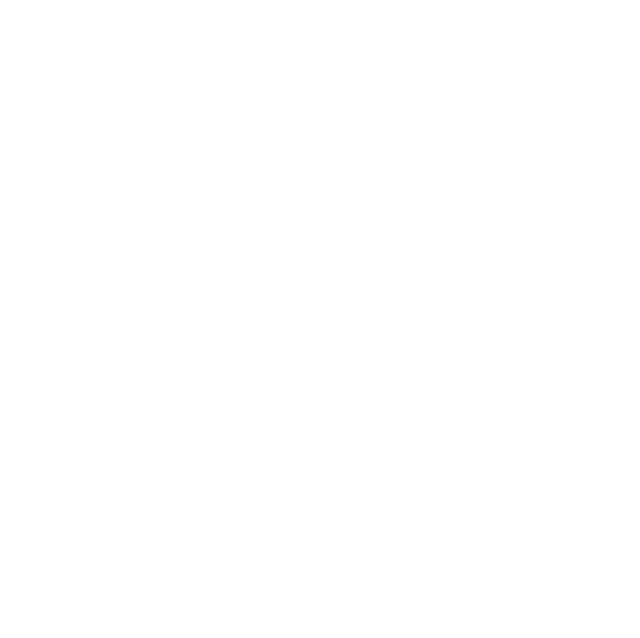
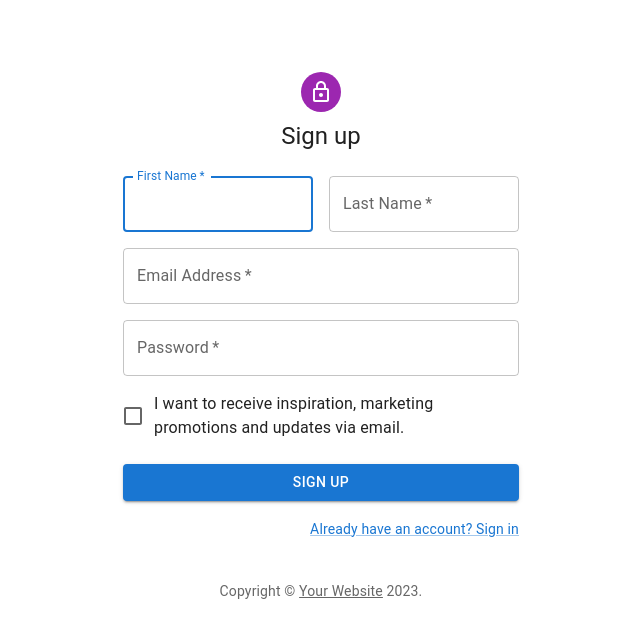
Before and after one commit to ahsanraza161/SchoolManagmentSystem, a React (Create React App) app in the folder client/: page /signup in a window 1280 px wide. Before the commit this address had no page. Shown: the top 638 px of the page, without its empty margins (319-959 px from the left). Built offline with nearby package versions, Linux system fonts and the light colour scheme.

Commit message:
Add a sing up page

```diff
--- a/client/src/App.js
+++ b/client/src/App.js
@@ -3,11 +3,14 @@
 import SignIn from './components/Signinform/signin';
 import Admin from './panels/admin/admin';
 import { Routes, Route } from 'react-router-dom';
+import SignUp from './components/Signupform/signup'
+
 
 function App() {
   return (
     <div className="App">
       <Routes>
+        <Route path="/signup" element={<SignUp />}></Route>
         <Route path="/" element={<SignIn />}></Route>
         <Route path="/student" element={<Admin />}></Route>
       </Routes>
--- a/client/src/components/Signinform/signin.js
+++ b/client/src/components/Signinform/signin.js
@@ -59,16 +59,17 @@
       .then((response) => {
         //console.log(response.data);
         //console.log(response.data.data.userType);
-        // if (response.data.status === true && response.data.status === 'student') {
-        //   navigate('/student');
-        // }
-       if (response.data.status === true && response.data.data.userType === "admin") {
-          //navigate('/admin');
+        if (response.data.status === true && response.data.data.userType === 'student') {
+          navigate('/student');
+          console.log(`I'm a Student`);
+        }
+       else if (response.data.status === true && response.data.data.userType === "admin") {
+          navigate('/admin');
           console.log("I am admin")
         }
         else if (response.data.status === true && response.data.data.userType === "teacher")
         {
-       //   navigate('/admin');
+         navigate('/admin');
        console.log("I am teacher")
         }
         else if (response.data.msg == 'Wrong Password') {
--- /dev/null
+++ b/client/src/components/Signupform/signup.js
@@ -0,0 +1,133 @@
+import * as React from 'react';
+import Avatar from '@mui/material/Avatar';
+import Button from '@mui/material/Button';
+import CssBaseline from '@mui/material/CssBaseline';
+import TextField from '@mui/material/TextField';
+import FormControlLabel from '@mui/material/FormControlLabel';
+import Checkbox from '@mui/material/Checkbox';
+import Link from '@mui/material/Link';
+import Grid from '@mui/material/Grid';
+import Box from '@mui/material/Box';
+import LockOutlinedIcon from '@mui/icons-material/LockOutlined';
+import Typography from '@mui/material/Typography';
+import Container from '@mui/material/Container';
+import { createTheme, ThemeProvider } from '@mui/material/styles';
+
+function Copyright(props) {
+  return (
+    <Typography variant="body2" color="text.secondary" align="center" {...props}>
+      {'Copyright © '}
+      <Link color="inherit" href="https://mui.com/">
+        Your Website
+      </Link>{' '}
+      {new Date().getFullYear()}
+      {'.'}
+    </Typography>
+  );
+}
+
+// TODO remove, this demo shouldn't need to reset the theme.
+
+const defaultTheme = createTheme();
+
+export default function SignUp() {
+  const handleSubmit = (event) => {
+    event.preventDefault();
+    const data = new FormData(event.currentTarget);
+    console.log({
+      email: data.get('email'),
+      password: data.get('password'),
+    });
+  };
+
+  return (
+    <ThemeProvider theme={defaultTheme}>
+      <Container component="main" maxWidth="xs">
+        <CssBaseline />
+        <Box
+          sx={{
+            marginTop: 8,
+            display: 'flex',
+            flexDirection: 'column',
+            alignItems: 'center',
+          }}
+        >
+          <Avatar sx={{ m: 1, bgcolor: 'secondary.main' }}>
+            <LockOutlinedIcon />
+          </Avatar>
+          <Typography component="h1" variant="h5">
+            Sign up
+          </Typography>
+          <Box component="form" noValidate onSubmit={handleSubmit} sx={{ mt: 3 }}>
+            <Grid container spacing={2}>
+              <Grid item xs={12} sm={6}>
+                <TextField
+                  autoComplete="given-name"
+                  name="firstName"
+                  required
+                  fullWidth
+                  id="firstName"
+                  label="First Name"
+                  autoFocus
+                />
+              </Grid>
+              <Grid item xs={12} sm={6}>
+                <TextField
+                  required
+                  fullWidth
+                  id="lastName"
+                  label="Last Name"
+                  name="lastName"
+                  autoComplete="family-name"
+                />
+              </Grid>
+              <Grid item xs={12}>
+                <TextField
+                  required
+                  fullWidth
+                  id="email"
+                  label="Email Address"
+                  name="email"
+                  autoComplete="email"
+                />
+              </Grid>
+              <Grid item xs={12}>
+                <TextField
+                  required
+                  fullWidth
+                  name="password"
+                  label="Password"
+                  type="password"
+                  id="password"
+                  autoComplete="new-password"
+                />
+              </Grid>
+              <Grid item xs={12}>
+                <FormControlLabel
+                  control={<Checkbox value="allowExtraEmails" color="primary" />}
+                  label="I want to receive inspiration, marketing promotions and updates via email."
+                />
+              </Grid>
+            </Grid>
+            <Button
+              type="submit"
+              fullWidth
+              variant="contained"
+              sx={{ mt: 3, mb: 2 }}
+            >
+              Sign Up
+            </Button>
+            <Grid container justifyContent="flex-end">
+              <Grid item>
+                <Link href="#" variant="body2">
+                  Already have an account? Sign in
+                </Link>
+              </Grid>
+            </Grid>
+          </Box>
+        </Box>
+        <Copyright sx={{ mt: 5 }} />
+      </Container>
+    </ThemeProvider>
+  );
+}
```
Also changed, not shown: 1 other file (tests, documents, lock files or other folders).
